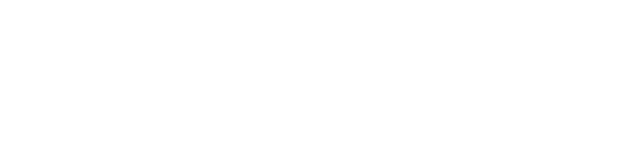
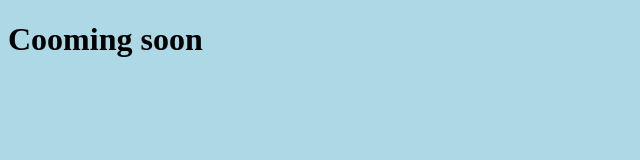
Before and after one commit to julianoperin/Master-Room, a plain HTML site: page index.html in a window 1280 px wide. Shown: the whole page, without its empty margins (0-640 px from the left). Drawn offline with Linux system fonts and the light colour scheme.

Commit message:
second commit

```diff
--- a/css/style.css
+++ b/css/style.css
@@ -0,0 +1,3 @@
+body{
+    background: lightblue;
+}
--- a/index.html
+++ b/index.html
@@ -4,9 +4,12 @@
     <meta charset="UTF-8">
     <meta name="viewport" content="width=device-width, initial-scale=1.0">
     <meta http-equiv="X-UA-Compatible" content="ie=edge">
+    <link rel="stylesheet" href="/css/mobile.css">
+    <link rel="stylesheet" href="/css/style.css">
     <title>Crypto Solution</title>
 </head>
 <body>
+    <h1>Cooming soon</h1>
 
 </body>
 </html>
```
